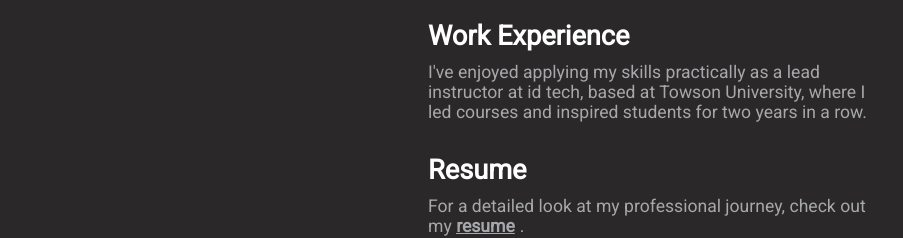
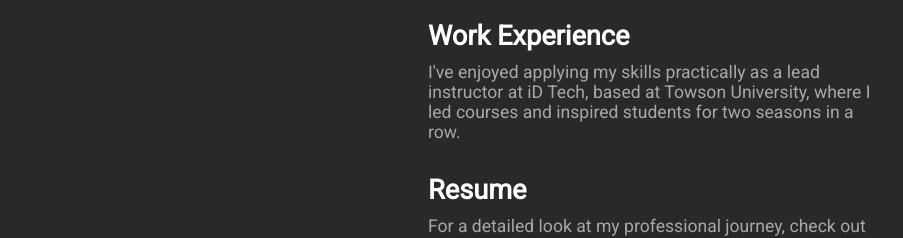
Before and after one commit to cheikhdiop1/personal-website, a plain HTML site: page index.html in a window 1280 px wide. Shown: the part 563-801 px from the top of the page, without its empty margins (212-1115 px from the left). Drawn offline with Linux system fonts and the light colour scheme.

Commit message:
Initial commit

```diff
--- a/index.html
+++ b/index.html
@@ -38,10 +38,10 @@
             </ul>
             <h2>Work Experience</h2>
             <p>
-                I've enjoyed applying my skills practically as a lead instructor at id tech, based at Towson University, where I led courses and inspired students for two years in a row.
+                I've enjoyed applying my skills practically as a lead instructor at iD Tech, based at Towson University, where I led courses and inspired students for two seasons in a row.
             </p>
             <h2>Resume</h2>
-            <p>For a detailed look at my professional journey, check out my <a href="Updated Resume (Dec 30, 2023).pdf"><u><strong>resume</strong></u></a>.</p>
+            <p>For a detailed look at my professional journey, check out my <u><a href="Resume(8:6:24).pdf">resume</a></u>.</p>
             <h2>Interests</h2
             <p>
                 Outside of my professional interests, I have a passion for poetry, which offers me a creative outlet and a different perspective on the world around me.
--- a/style.css
+++ b/style.css
@@ -84,13 +84,13 @@ a{
 /* animations / utilities */
 .section-2 a:hover{
     font-size: 1.2rem;
-    color: #e12626;
+    color: lightskyblue;
     cursor: pointer;
     transition: 0.4s;
 }
 
 .section-1 a:hover{
-    color: #e12626;
+    color: lightskyblue;
     cursor: pointer;
     transition: 0.3s;
 }
```
Also changed, not shown: 3 other files.
